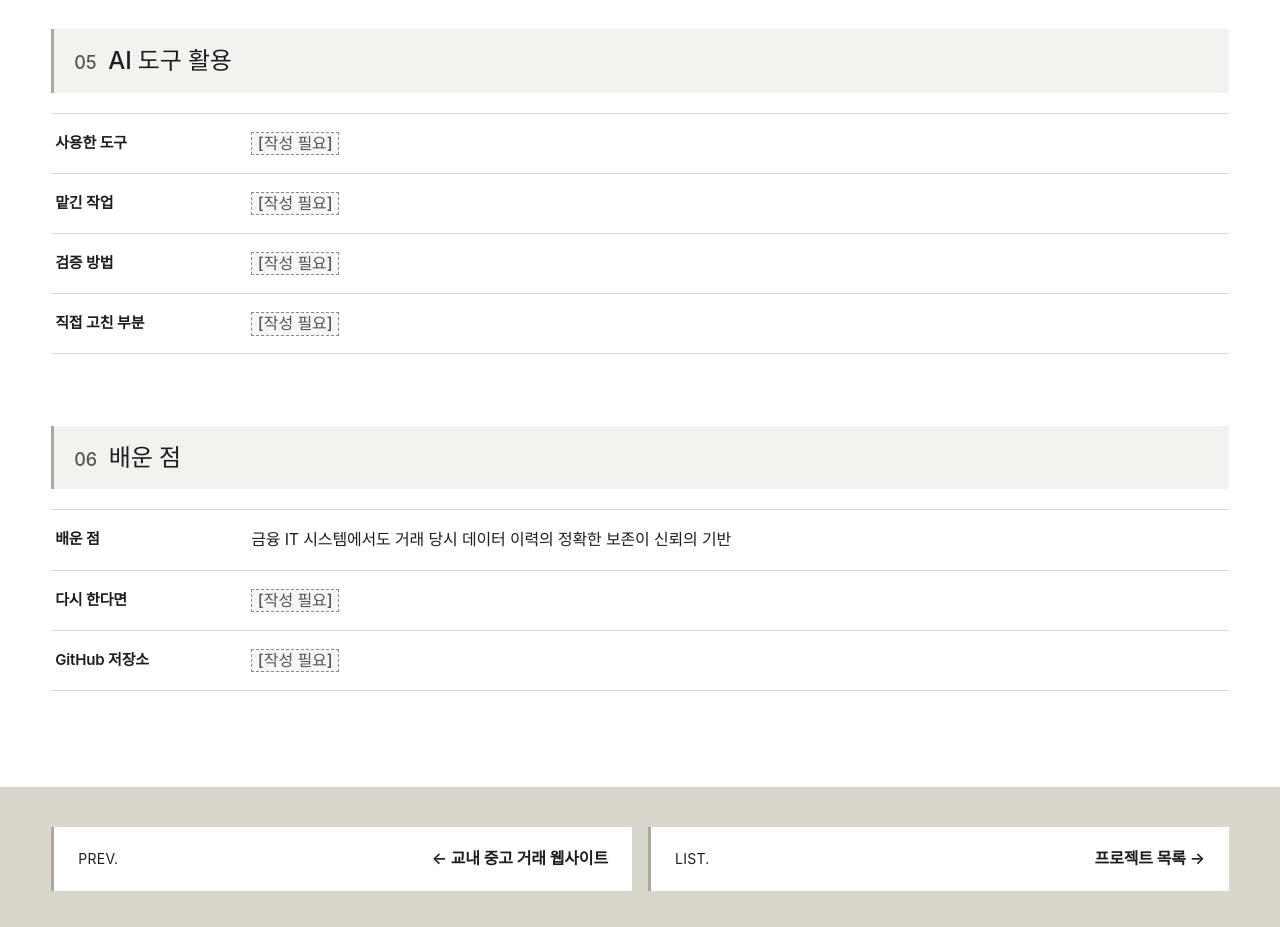
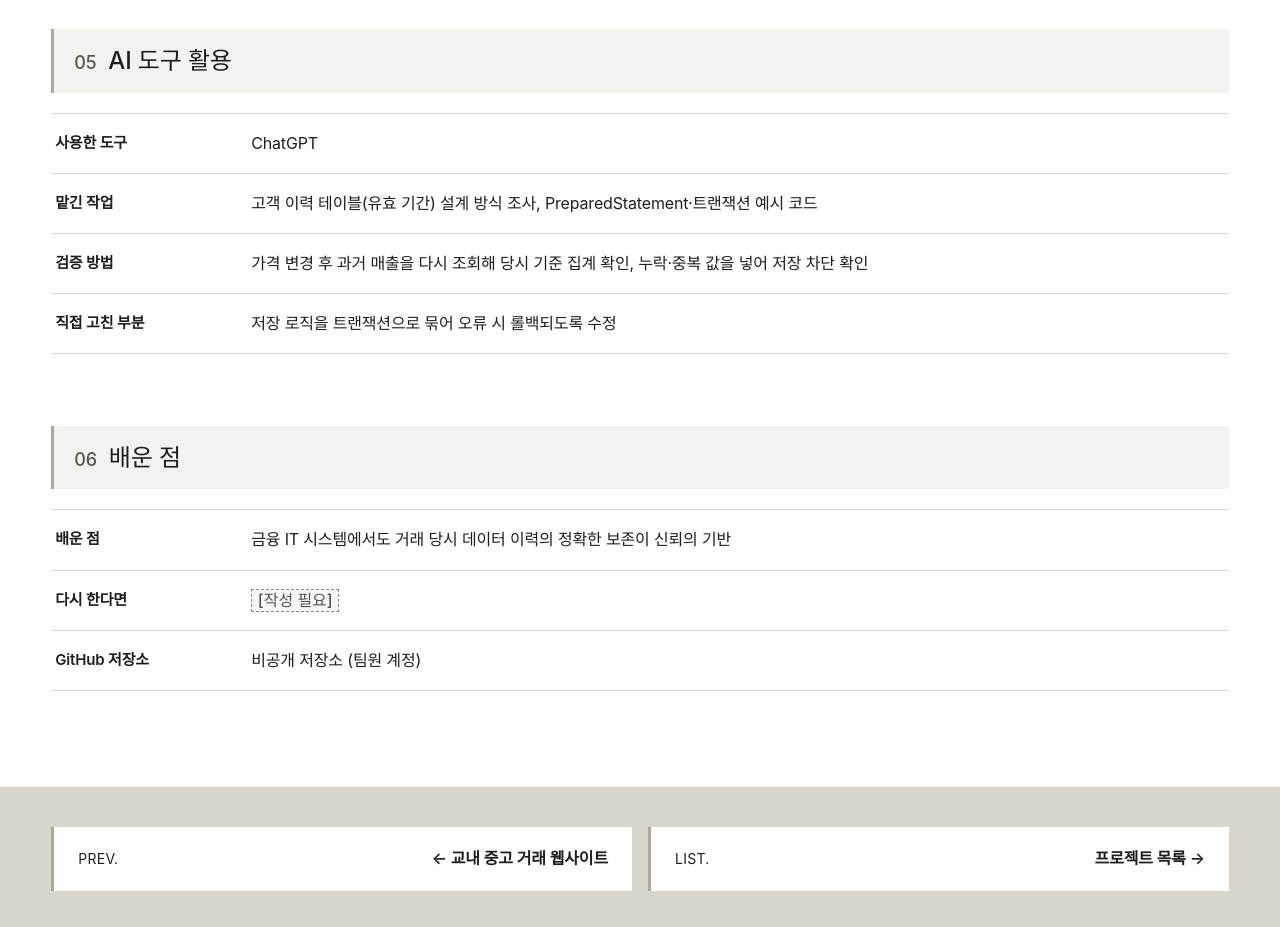
Before and after one commit to seryung0114/PortfolioWebsite, a plain HTML site: page projects/project-2.html in a window 1280 px wide. Shown: the part 2920-3847 px from the top of the page. Drawn offline with Linux system fonts and the light colour scheme; a web font is replaced by a local one.

Commit message:
AI 도구 활용 채우기, 프로젝트 2 저장소를 비공개로 표시
- 두 프로젝트 05 AI 도구 활용: ChatGPT로 맡긴 작업, 검증 방법, 직접 고친 부분
- 프로젝트 2 GitHub 저장소: 팀원 계정의 비공개 저장소라 링크 대신 '비공개 저장소 (팀원 계정)'

Co-Authored-By: Claude Opus 5.5 <noreply@anthropic.com>
Claude-Session: https://claude.ai/code/session_01CPMB5RBGDjcvr2gRGhn2Nj

```diff
--- a/projects/project-2.html
+++ b/projects/project-2.html
@@ -231,22 +231,19 @@
         <dl class="rows">
           <div>
             <dt>사용한 도구</dt>
-            <dd><span class="todo">[작성 필요]</span></dd>
+            <dd>ChatGPT</dd>
           </div>
           <div>
             <dt>맡긴 작업</dt>
-            <!-- 예: 코드 초안, 오류 메시지 해석 -->
-            <dd><span class="todo">[작성 필요]</span></dd>
+            <dd>고객 이력 테이블(유효 기간) 설계 방식 조사, PreparedStatement·트랜잭션 예시 코드</dd>
           </div>
           <div>
             <dt>검증 방법</dt>
-            <!-- 예: 생성 코드를 직접 실행해 결과 대조, 테스트 케이스 작성 -->
-            <dd><span class="todo">[작성 필요]</span></dd>
+            <dd>가격 변경 후 과거 매출을 다시 조회해 당시 기준 집계 확인, 누락·중복 값을 넣어 저장 차단 확인</dd>
           </div>
           <div>
             <dt>직접 고친 부분</dt>
-            <!-- AI가 틀렸거나 맞지 않아서 직접 수정한 내용 -->
-            <dd><span class="todo">[작성 필요]</span></dd>
+            <dd>저장 로직을 트랜잭션으로 묶어 오류 시 롤백되도록 수정</dd>
           </div>
         </dl>
       </section>
@@ -265,8 +262,7 @@
           </div>
           <div>
             <dt>GitHub 저장소</dt>
-            <!-- 예: <a href="https://github.com/seryung0114/저장소이름">github.com/seryung0114/저장소이름</a> -->
-            <dd><span class="todo">[작성 필요]</span></dd>
+            <dd>비공개 저장소 (팀원 계정)</dd>
           </div>
         </dl>
       </section>
```
Also changed, not shown: projects/project-1.html (+4 -7 lines).
